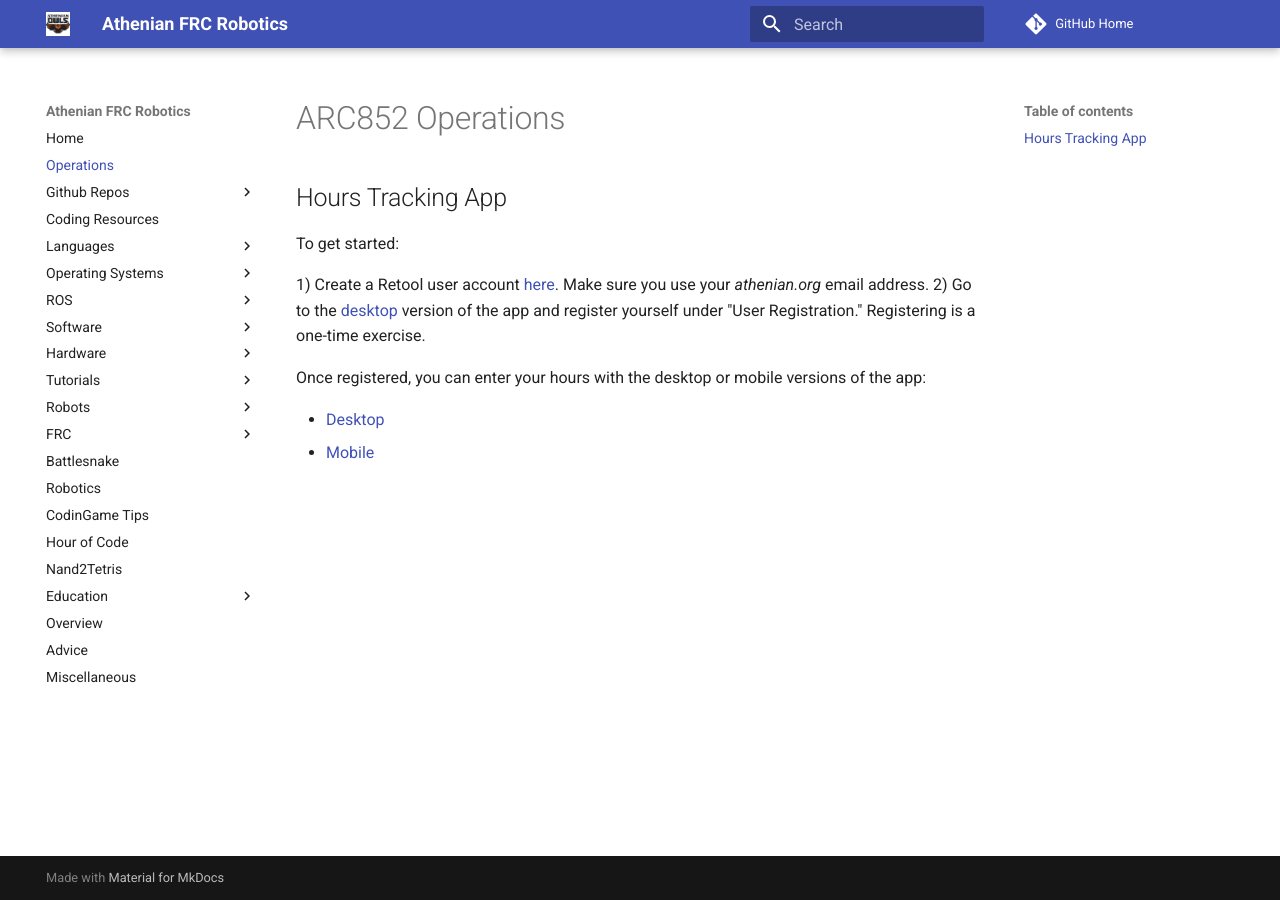
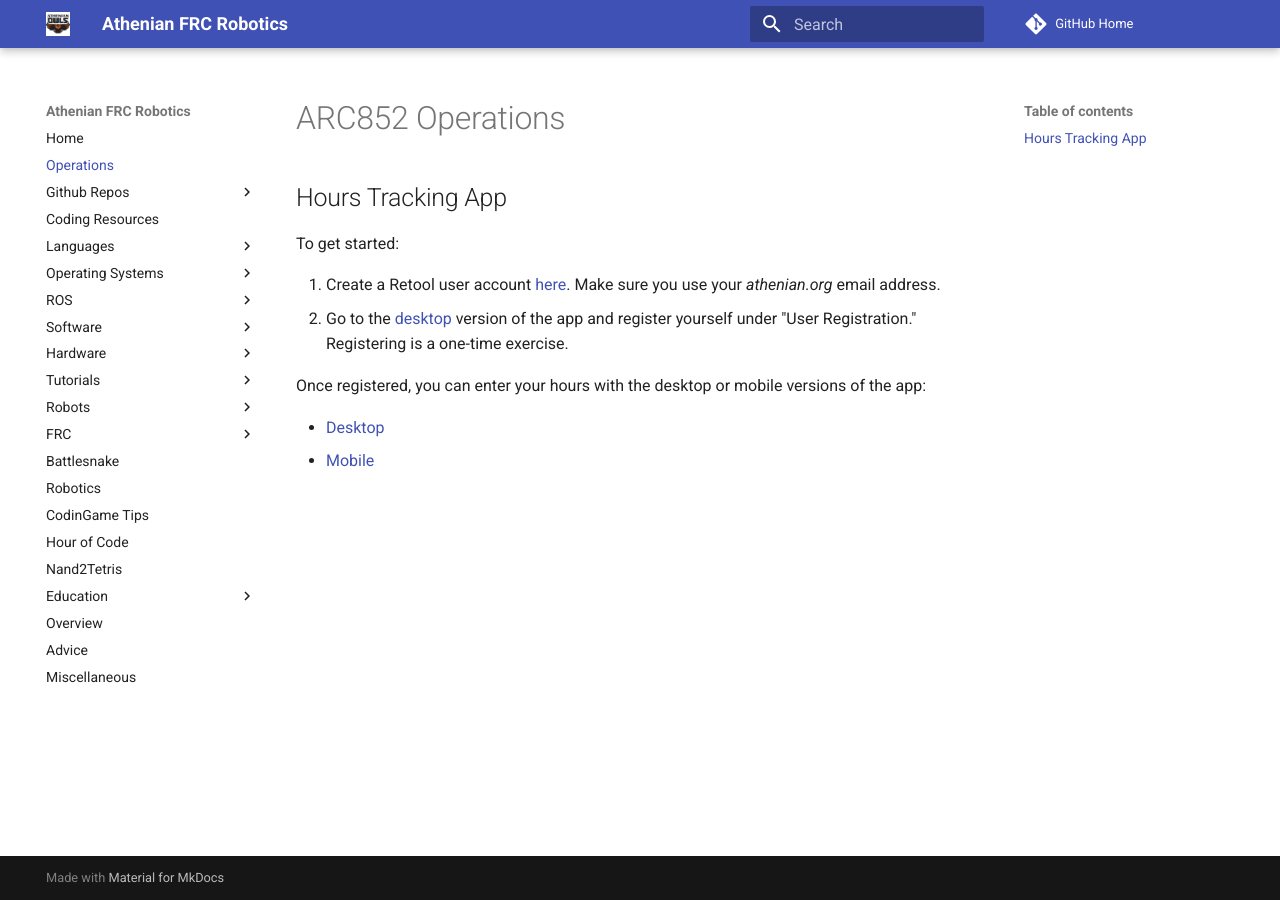
Before and after one commit to athenian-robotics/athenian-robotics-mkdocs, an MkDocs documentation site: the page built from docs/operations.md, in a window 1280 px wide. Built offline with MkDocs 1.6.1 and Material for MkDocs 9.7.7, drawn with Linux system fonts in a browser that asks for light colours; comment, search, counter and statistics services are not loaded.

Commit message:
Update docs

```diff
--- a/docs/operations.md
+++ b/docs/operations.md
@@ -4,9 +4,9 @@
 
 To get started:
 
-1) Create a Retool user account [here](https://login.retool.com/auth/signup). Make sure you use your *athenian.org*
+1. Create a Retool user account [here](https://login.retool.com/auth/signup). Make sure you use your *athenian.org*
    email address.
-2) Go to the [desktop](https://arc852.retool.com/apps/9ce8de80-23e6-11ec-9300-8b0f50e651e0/User%20Registration#)
+2. Go to the [desktop](https://arc852.retool.com/apps/9ce8de80-23e6-11ec-9300-8b0f50e651e0/User%20Registration#)
    version of the app and register yourself under "User Registration." Registering is a one-time exercise.
 
 Once registered, you can enter your hours with the desktop or mobile versions of the app:
```
